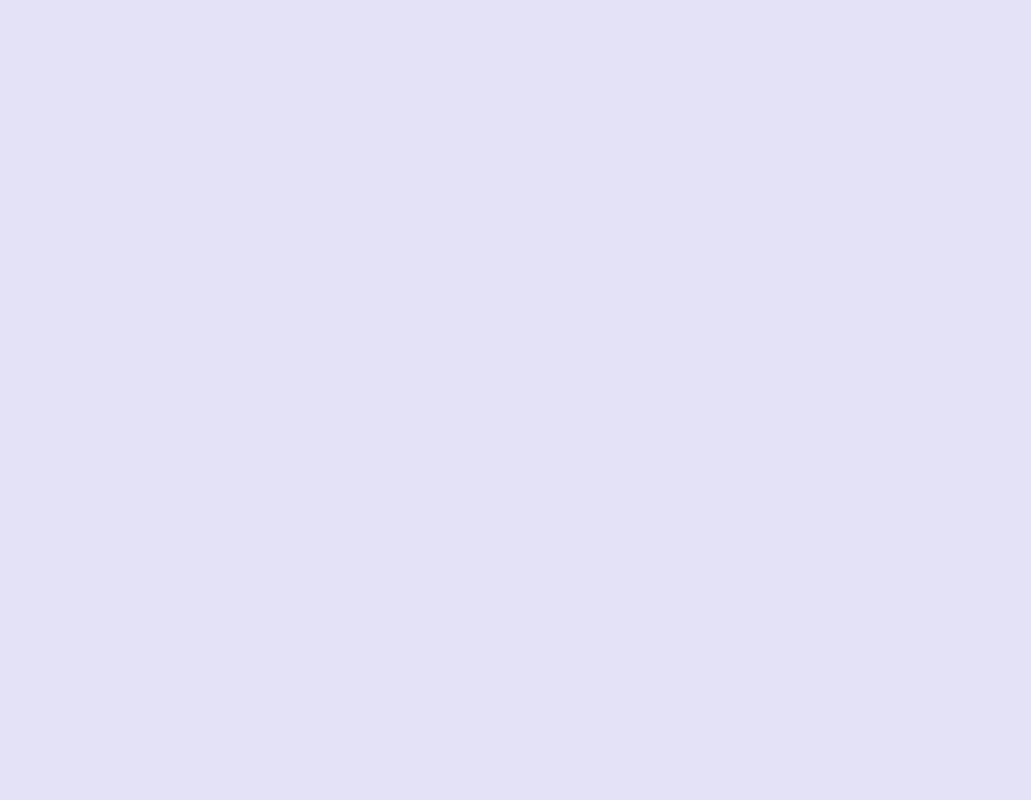
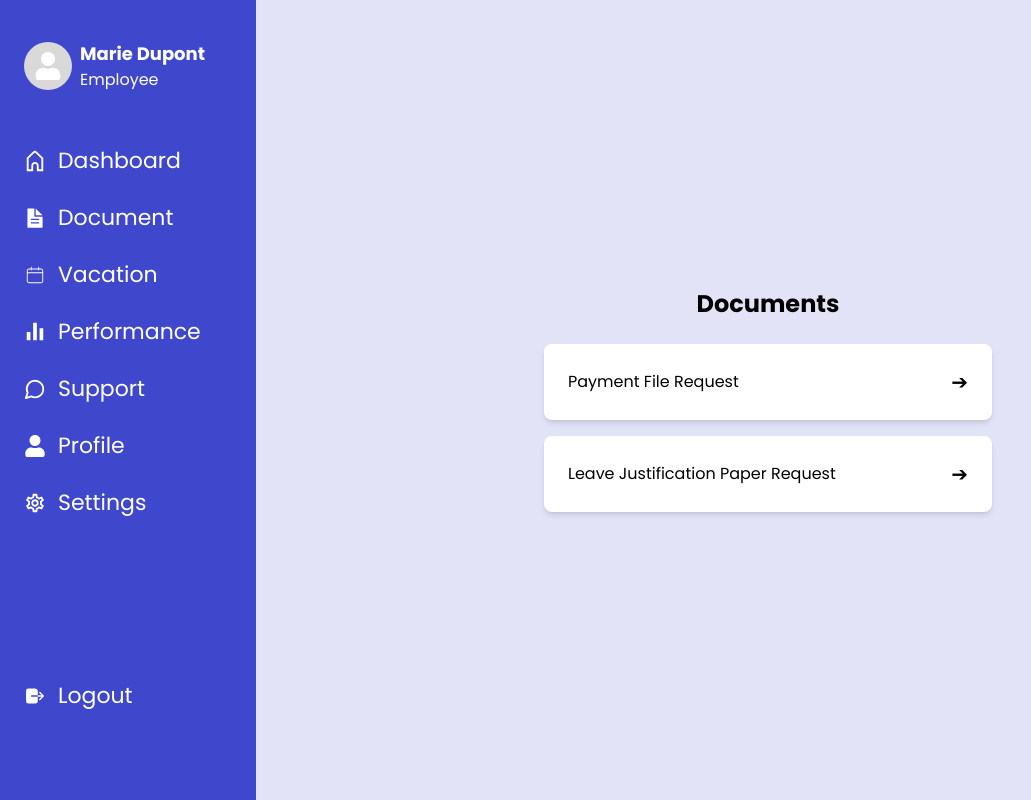
Before and after one commit to raoufboukh/Hackathon_Humaine_Ressources, a React (Vite) app in the folder Humaine_Ressource/: page /employee/document in a window 1280 px wide. Before the commit this address had no page. Shown: the whole page, without its empty margins (0-1031 px from the left). Built offline with nearby package versions, Linux system fonts and the light colour scheme.

Commit message:
add component document

```diff
--- a/Humaine_Ressource/src/App.tsx
+++ b/Humaine_Ressource/src/App.tsx
@@ -4,7 +4,8 @@ import Landing from "./components/Landing";
 import Services from "./components/Services";
 import Footer from "./components/Footer";
 import Work from "./components/Work";
-import Employee from "./components/Employee";
+import Employee from "./components/Employee/Employee";
+import Doc from "./components/Employee/Doc";
 
 function App() {
   return (
@@ -23,7 +24,9 @@ function App() {
           }
         />
         <Route path="/employee" element={<Employee />} />
-        <Route path="" element={""} />
+        <Route path="/employee/document" element={<Doc />} />
+        {/* <Route path="/employee/vacation" element={<Vacation />} />
+        <Route path="/employee/performance" element={<Performance />} /> */}
       </Routes>
     </>
   );
--- /dev/null
+++ b/Humaine_Ressource/src/components/Employee/Doc.tsx
@@ -0,0 +1,76 @@
+import { CgHome } from "react-icons/cg";
+import { CiCalendar } from "react-icons/ci";
+import { FaUser } from "react-icons/fa";
+import { IoDocumentTextSharp, IoLogOut } from "react-icons/io5";
+import { LuMessageCircle } from "react-icons/lu";
+import { MdOutlineSettings } from "react-icons/md";
+import { RiBarChartFill } from "react-icons/ri";
+import { Link } from "react-router-dom";
+
+export default function Doc() {
+  return (
+    <section className="flex">
+      <div className="bg-buttonColor basis-[20%] py-10 text-white h-screen">
+        <div className="flex gap-2 items-center px-6">
+          <div className="w-12 h-12 rounded-full bg-[#d9d9d9] flex items-center justify-center">
+            <FaUser className="w-7 h-7" />
+          </div>
+          <div>
+            <h2 className="font-bold text-lg">Marie Dupont</h2>
+            <p>Employee</p>
+          </div>
+        </div>
+        <div className="flex flex-col justify-between h-[calc(100%-100px)]">
+          <ul className="pt-10 px-6">
+            <li className="py-3 flex gap-3 items-center cursor-pointer text-[22px]">
+              <CgHome /> Dashboard
+            </li>
+            <li className="py-3 flex gap-3 items-center cursor-pointer text-[22px]">
+              <IoDocumentTextSharp /> Document
+            </li>
+            <li className="py-3 flex gap-3 items-center cursor-pointer text-[22px]">
+              <CiCalendar /> Vacation
+            </li>
+            <li className="py-3 flex gap-3 items-center cursor-pointer text-[22px]">
+              <RiBarChartFill /> Performance
+            </li>
+            <li className="py-3 flex gap-3 items-center cursor-pointer text-[22px]">
+              <LuMessageCircle /> Support
+            </li>
+            <li className="py-3 flex gap-3 items-center cursor-pointer text-[22px]">
+              <FaUser /> Profile
+            </li>
+            <li className="py-3 flex gap-3 items-center cursor-pointer text-[22px]">
+              <MdOutlineSettings /> Settings
+            </li>
+          </ul>
+          <ul className="px-6">
+            <li className="flex gap-3 items-center cursor-pointer text-[22px]">
+              <IoLogOut /> Logout
+            </li>
+          </ul>
+        </div>
+      </div>
+
+      <div className="flex-1 flex items-center justify-center">
+        <div className="w-full max-w-md space-y-6">
+          <h1 className="text-2xl font-bold text-center">Documents</h1>
+          <div className="space-y-4">
+            <Link
+              to="/Doc/payment-file"
+              className="flex items-center justify-between bg-white p-6 shadow rounded p-5 rounded-lg shadow-md hover:bg-pink-200 transition-colors">
+              <span>Payment File Request</span>
+              <span className="text-xl">➔</span>
+            </Link>
+            <Link
+              to="/Doc/leave-justification"
+              className="flex items-center justify-between bg-white p-6 shadow rounded p-5  rounded-lg shadow-md hover:bg-pink-200 transition-colors">
+              <span>Leave Justification Paper Request</span>
+              <span className="text-xl">➔</span>
+            </Link>
+          </div>
+        </div>
+      </div>
+    </section>
+  );
+}
--- /dev/null
+++ b/Humaine_Ressource/src/components/Employee/Performance.tsx
@@ -0,0 +1,5 @@
+import React from "react";
+
+export default function performance() {
+  return <div></div>;
+}
```
